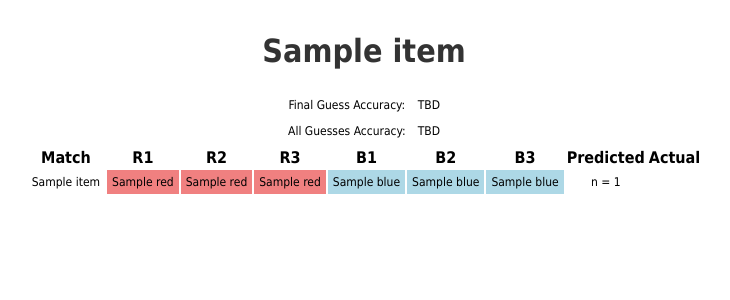
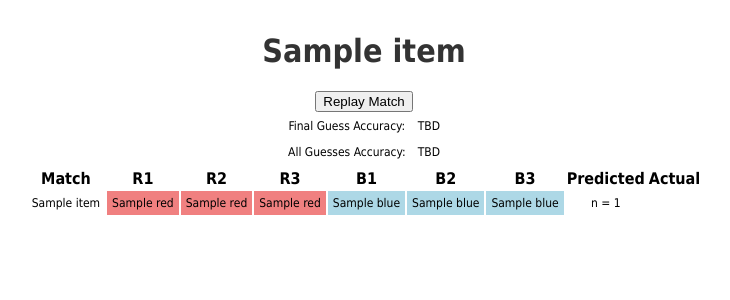
Before and after one commit to JamesRGrant/frc-oracle, a Flask app: page /event/1 in a window 1280 px wide. Shown: the top 300 px of the page, without its empty margins (276-1006 px from the left). Run offline with Flask 3, Linux system fonts and the light colour scheme; a database or web service that is not in the repository returns one stand-in record (values such as "Sample title"); data that the repository does not hold is empty.

Commit message:
Replay from web

```diff
--- a/web-flask/app.py
+++ b/web-flask/app.py
@@ -77,7 +77,6 @@ def calculate_accuracy(matches):
 
     for id in matches:
         match = matches[id]
-        print(match)
         if 'results' in match and 'predictions' in match:
             if match['results']['red']['win'] == 1:
                 pred = match['predictions'][0]['red']['win']
--- a/web-flask/templates/event.j2
+++ b/web-flask/templates/event.j2
@@ -15,8 +15,28 @@
 </head>
 
 <body>
+    <script>
+        function replayMatch() {
+            // Get the current URL, which has the match ID at the end
+            var url_parts = window.location.href.split('//')[1].split('/');
+            var match_id = url_parts[url_parts.length - 1];
+            var base_url = "http://" + url_parts[0].replace("5000", "5001");
+
+            // Remove the predictions by reloading this event
+            url = base_url + '/api/events/' + match_id;
+            fetch(url, {method: 'PUT'});
+
+            // Trigger the replay
+            url = base_url + '/api/events/' + match_id + '/replay';
+            fetch(url, {method: 'POST'});
+
+        }
+    </script>
+
     <center>
     <h1>{{ title }}</h1>
+
+    <input id="replay" type="button" value="Replay Match" onclick="replayMatch()" />
 
     <table>
         <tr><td>Final Guess Accuracy:</td><td>{{ final_guess_accuracy }}</td></tr>
```
